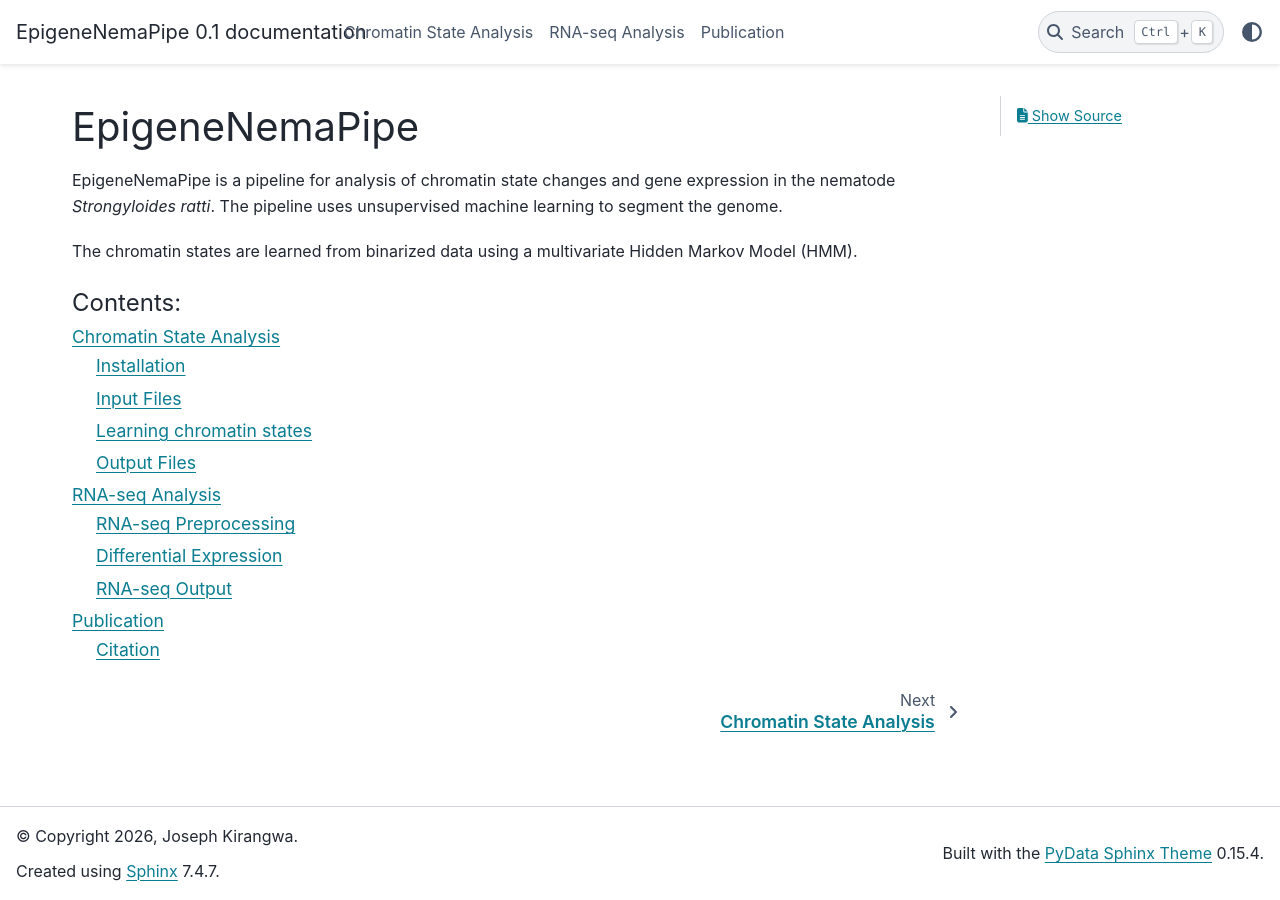
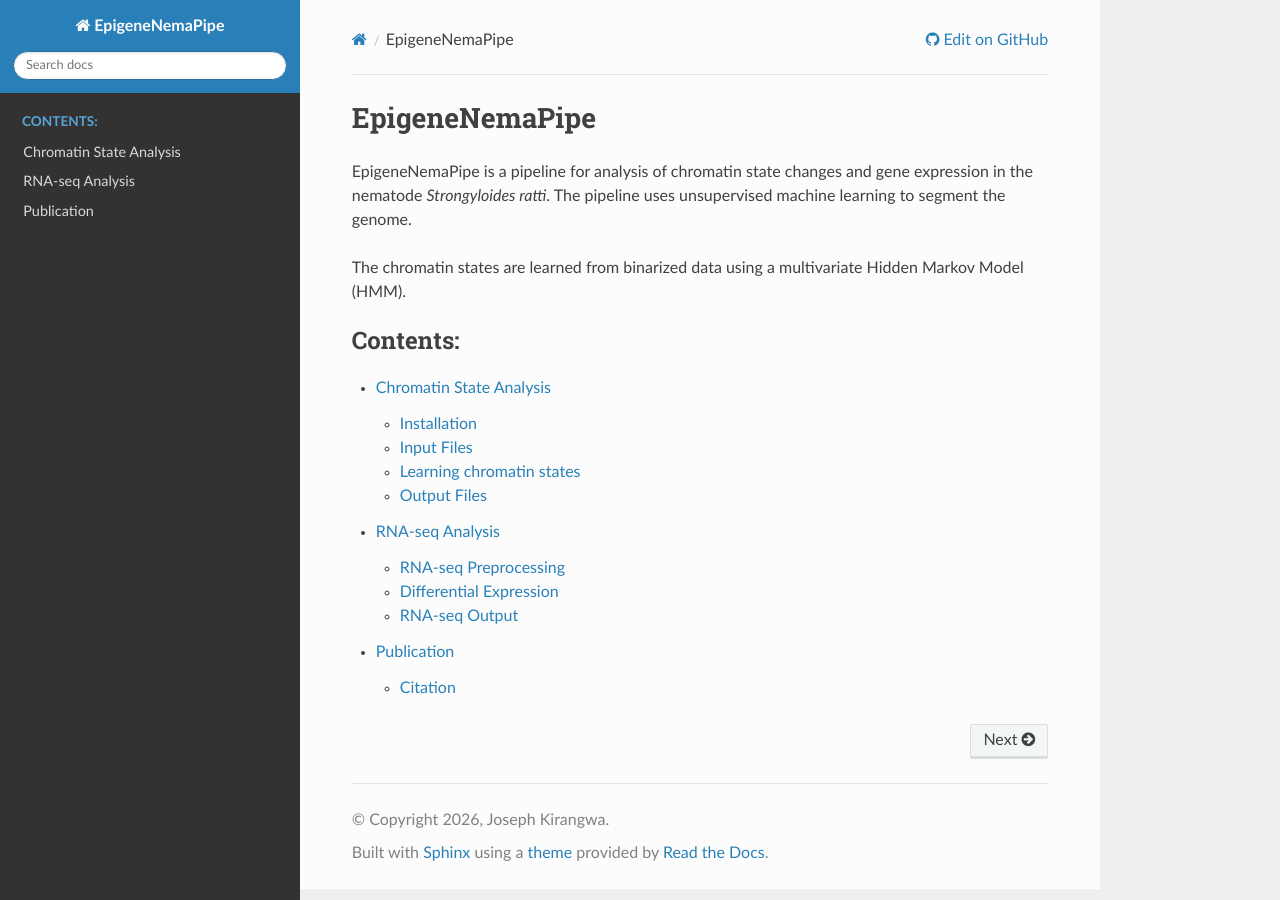
Before and after one commit to jkirangw/EpiNemaPipe, a Sphinx documentation site: the page built from docs/source/index.md, in a window 1280 px wide. Built offline with Sphinx 7.4.7 and the Read the Docs theme 3.1.0, drawn with Linux system fonts in a browser that asks for light colours.

Commit message:
Use Read the Docs theme

```diff
--- a/docs/requirements.txt
+++ b/docs/requirements.txt
@@ -2,4 +2,3 @@ sphinx==7.1.2
 sphinx-rtd-theme==1.3.0rc1
 
 myst-parser
-pydata-sphinx-theme
--- a/docs/source/conf.py
+++ b/docs/source/conf.py
@@ -39,7 +39,7 @@ templates_path = ['_templates']
 
 # -- Options for HTML output
 
-html_theme = 'pydata_sphinx_theme'
+html_theme = 'sphinx_rtd_theme'
 
 # -- Options for EPUB output
 epub_show_urls = 'footnote'
```
